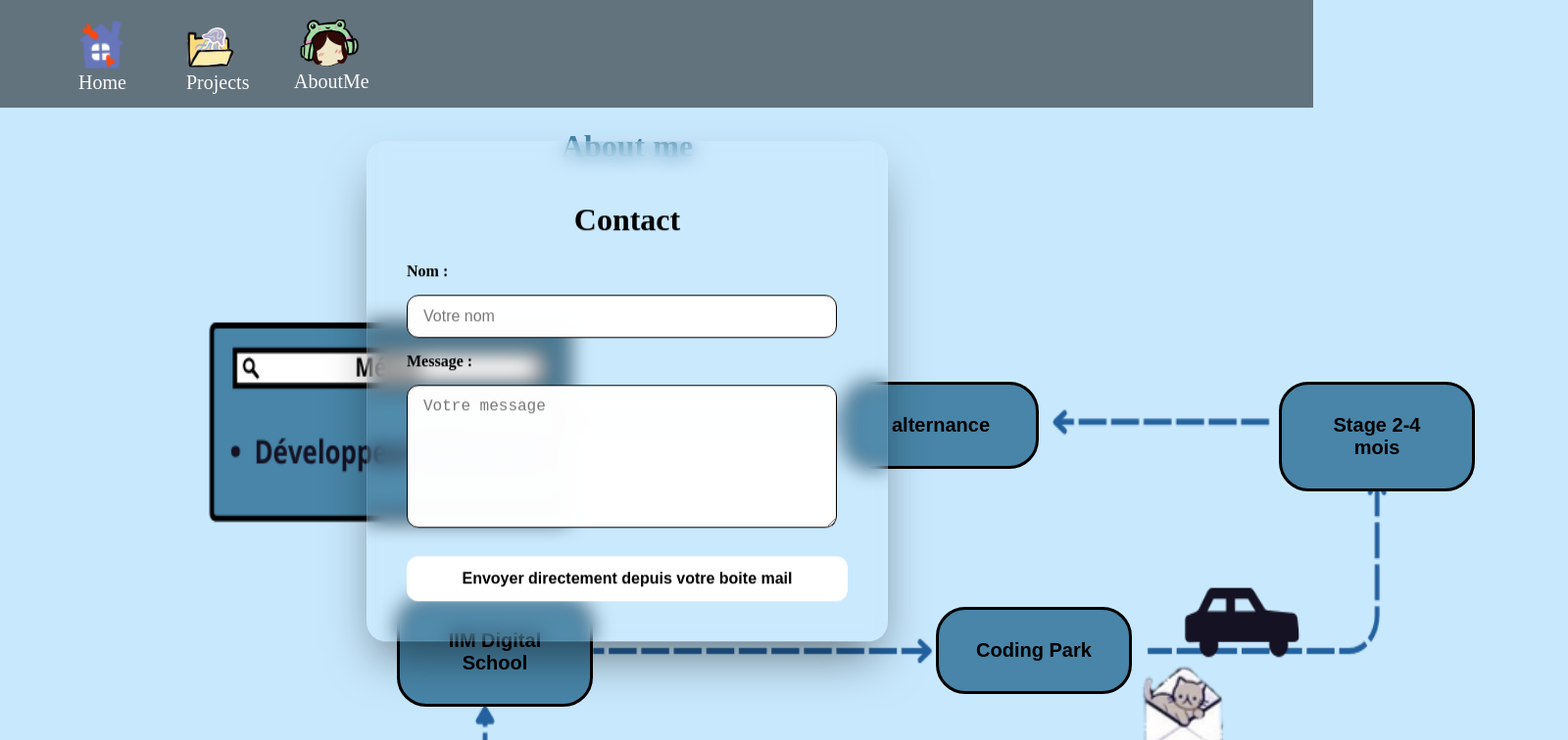
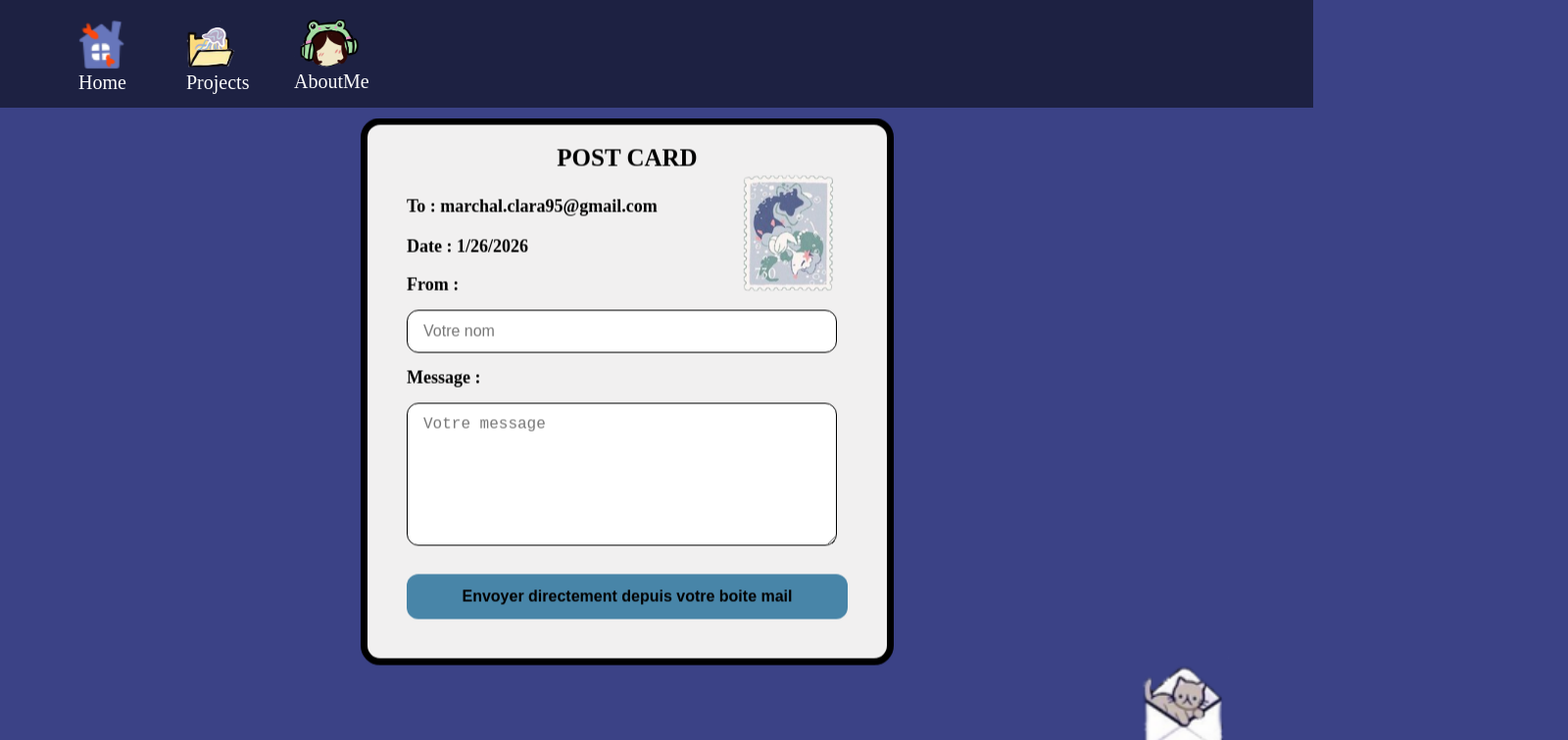
Before and after one commit to Clarspinon24/portfolio, a Next.js app in the folder portfolio-2026-2/: page /about in a window 1280 px wide. Both pictures are taken after a click on the button 1204 px from the left and 725 px from the top of the page. Shown: the top 756 px of the page at 98% size, 1600 px wide, since content can reach past the window. Built offline with nearby package versions, Linux system fonts and the light colour scheme.

Commit message:
fix: contact card post

```diff
--- a/portfolio-2026-2/app/about/page.tsx
+++ b/portfolio-2026-2/app/about/page.tsx
@@ -1,52 +1,14 @@
 import "../globals.css";
 import styles from'./about.module.css';
-import Image from "next/image";
 
 export default function Parcours() {
   return (
 
     <> {/* Début du fragment obligatoire */}
 
-   <h1>About me</h1>
-  <Image
-        className={styles.background}
-        src="/asset/bg2.png"
-        alt="Picture of way to go the job developer full-stack"
-        width={1600}
-        height={950}
-      />
+  <h1>About me</h1>
 
-<button id={styles.item1} className={styles.block}>
-  Start : Salon Etudiant 2021
-</button>
 
-<button id={styles.item2} className={styles.block}>
-  Porte Ouverte
-</button>
-
-<button id={styles.item3} className={styles.block}>
-  Jump In Tech
-</button>
-
-<button id={styles.item4} className={styles.block}>
-  Stage à la Mairie
-</button>
-
-<button id={styles.item5} className={styles.block}>
-  IIM Digital School
-</button>
-
-<button id={styles.item6} className={styles.block}>
-  Coding Park
-</button>
-
-<button id={styles.item7} className={styles.block}>
-Stage  2-4 mois
-</button>
-
-<button id={styles.item8} className={styles.block}>
-  alternance
-</button>
 
 
 
--- a/portfolio-2026-2/app/globals.css
+++ b/portfolio-2026-2/app/globals.css
@@ -18,6 +18,12 @@
     --foreground: #ededed;
   }
 }
+body{
+    margin: 0 ;
+    background-color: #3B4286;
+    z-index: 100;
+
+}
 samp {
   font-weight: bold;
   font-size: 15px;
@@ -26,13 +32,12 @@ samp {
 h2, h1{
     display: flex;
     justify-self: center;
-    color:  #4885A8;
+    color: white;
+    margin-left: 80px;
 
 
 }
-p{  color: white;
-      font-size: 25px;
-}
+
 
 .banderol{
     background-color: white;
@@ -59,12 +64,6 @@ p{  color: white;
 
 }
 
-body{
-    margin: 0 ;
-    background-color: #C8E8FD;
-    z-index: 100;
-
-}
 
 .menu{
     margin-top: -30px;
--- a/portfolio-2026-2/components/Contact.tsx
+++ b/portfolio-2026-2/components/Contact.tsx
@@ -40,9 +40,12 @@ export default function Contact() {
 
       {isOpen && (
         <div className={styles.container} id="contactContainer">
-          <h1>Contact</h1>
+          <h3 className={styles.titre}>POST CARD</h3>
+          <p>To : marchal.clara95@gmail.com</p>
+          <p>Date : {new Date().toLocaleDateString()}</p>
+          <img className={styles.timbre} src="/asset/timbre.png" alt="timbre" />
           <form onSubmit={handleSubmit} className="flex flex-col gap-4">
-            <label className={styles.label} htmlFor="name">Nom :</label>
+            <label className={styles.label} htmlFor="name">From :</label>
             <input
               id="name"
               type="text"
--- a/portfolio-2026-2/components/contact.module.css
+++ b/portfolio-2026-2/components/contact.module.css
@@ -9,11 +9,10 @@
   transform: translate(-50%, -50%);
   width: min(100%, 450px);
   padding: 40px;
-  background: rgba(255, 255, 255, 0.05); /* Effet verre */
+  background: rgb(241, 240, 240);
   backdrop-filter: blur(10px);
   border-radius: 20px;
-  border: 1px solid rgba(255, 255, 255, 0.1);
-  box-shadow: 0 25px 50px -12px rgba(0, 0, 0, 0.5);
+  border: 7px solid rgb(0, 0, 0);
   z-index: 1000;
 }
 
@@ -23,6 +22,7 @@
   margin-bottom: 25px;
   text-align: center;
   font-weight: 600;
+  animation: fadeIn 0.5s ease;
 }
 
 .container input,
@@ -36,8 +36,10 @@
   font-size: 1rem;
   transition: all 0.3s ease;
   outline: none;
+  animation: fadeIn 0.5s ease;
 }
 .container input:focus,
+.container button:focus,
 .container textarea:focus {
   border-color: #00295b;
   box-shadow: 0 0 0 4px rgba(96, 165, 250, 0.944);
@@ -53,7 +55,7 @@
 .container button {
   width: 100%;
   padding: 14px;
-  background: #ffffff;
+  background: #4885A8;
   color: #000000;
   border-radius: 12px;
   border: none;
@@ -65,9 +67,9 @@
 }
 
 .container button:hover {
-  background:#4885A8;
+  background:#77a4be;
+  color: #ffffff;
   transform: translateY(-2px);
-  box-shadow: 0 10px 15px -3px rgba(96, 165, 250, 0.4);
 }
 
 .container button:active {
@@ -75,17 +77,18 @@
 }
 
 .container p {
+  font-size: 18px;
+  font-weight: bold;
   margin-top: 20px;
-  text-align: center;
-  color: #94a3b8;
-  font-size: 0.9rem;
   animation: fadeIn 0.5s ease;
 }
 .label {
   font-weight: bold;
+  font-size: 18px;
   margin-bottom: 15px;
   color: black;
   display: block;
+  animation: fadeIn 0.5s ease;
 }
 @keyframes fadeIn {
   from { opacity: 0; transform: translateY(10px); }
@@ -93,6 +96,7 @@
 }
 .mail{
   width: 100px;
+
 }
 .mailButton{
   background-color: transparent;
@@ -103,3 +107,16 @@
   right: 20px;
   z-index: 1000;
 }
+.timbre{
+  width: 100px;
+  position: absolute;
+  top: 50px;
+  right: 50px;
+  animation: fadeIn 0.5s ease;
+}
+.titre{
+  text-align: center;
+  font-size: 25px;
+  font-weight: bold;
+  margin-top: -20px;
+}
--- a/portfolio-2026-2/components/nav.module.css
+++ b/portfolio-2026-2/components/nav.module.css
@@ -1,4 +1,14 @@
 
+.navbar {
+    background-color: rgba(0, 0, 0, 0.5);
+    display: flex;
+    flex-direction: row;
+    margin-left: auto;
+    margin-right: auto;
+    width: 100%;
+    height: 50px;
+    padding: 30px;
+}
 .lien_page {
     display: flex;
     flex-direction: column;
@@ -23,14 +33,3 @@
 .about_link {
     width: 70px;
 }
-
-.navbar {
-    background-color: rgba(0, 0, 0, 0.5);
-    display: flex;
-    flex-direction: row;
-    margin-left: auto;
-    margin-right: auto;
-    width: 100%;
-    height: 50px;
-    padding: 30px;
-}
```
Also changed, not shown: portfolio-2026-2/public/asset/timbre.png (added).
